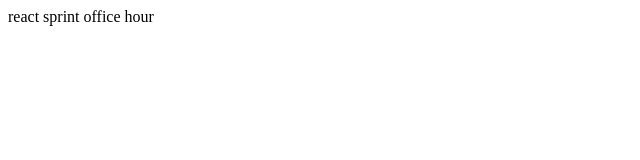
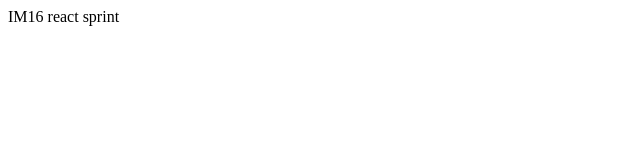
Before and after one commit to tac-o-cat/react-soh, a React (Create React App) app: page / in a window 1280 px wide. Shown: the top 160 px of the page, without its empty margins (0-640 px from the left). Built offline with nearby package versions, Linux system fonts and the light colour scheme.

Commit message:
:art: Update mock ajax request

```diff
--- a/src/App.js
+++ b/src/App.js
@@ -5,14 +5,19 @@ class App extends React.Component {
   constructor() {
     super()
     console.log('constructor 실행')
+    this.state = {message:'loading...'}
   }
   componentDidMount(){
     console.log('componentDidMount 실행')
+    setTimeout(()=>{
+      this.setState({message:'IM16 react sprint'})
+    }, 3000)
   }
   render() {
+    const { message } = this.state
     console.log('render 실행')
     return (
-      <div>react sprint office hour</div>
+      <div>{message}</div>
     )
   }
 }
```
